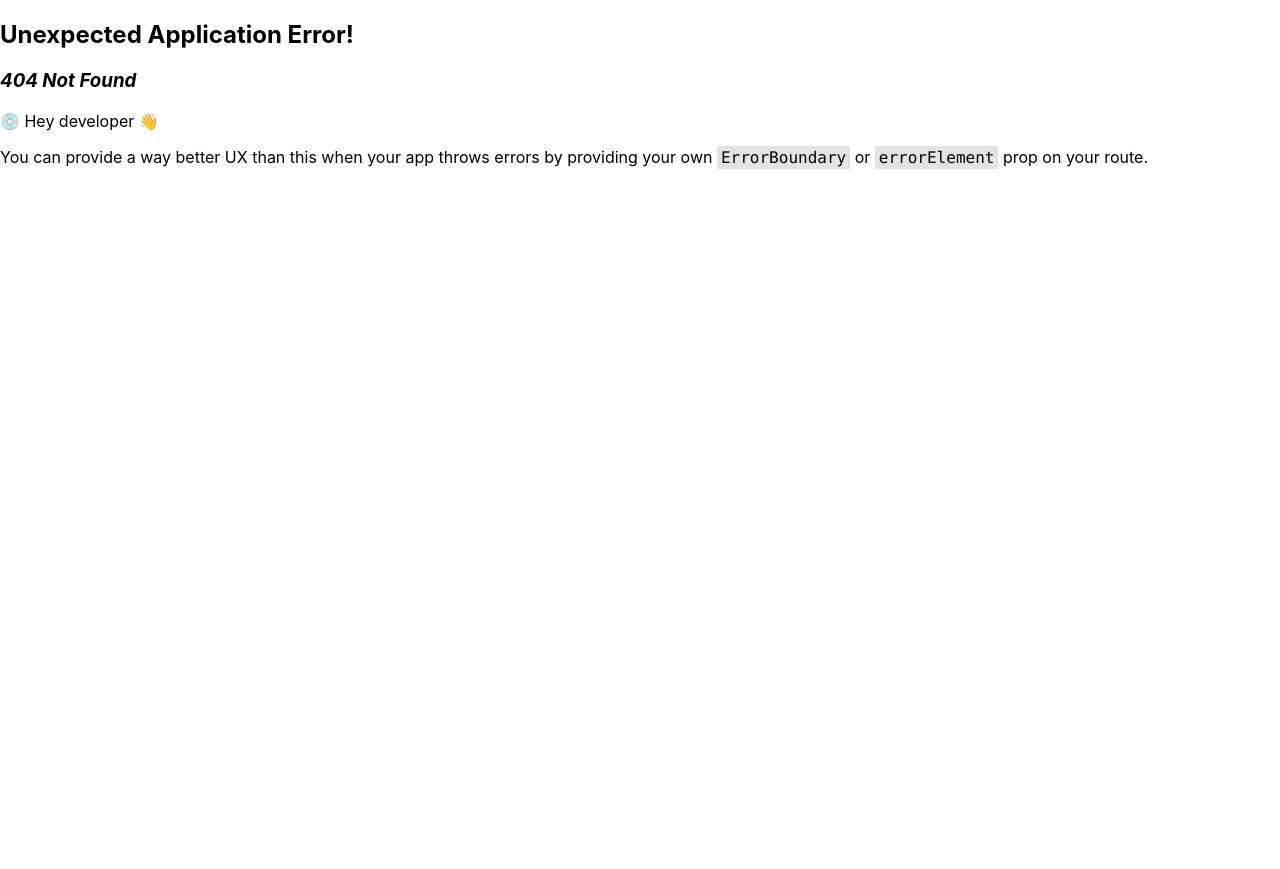
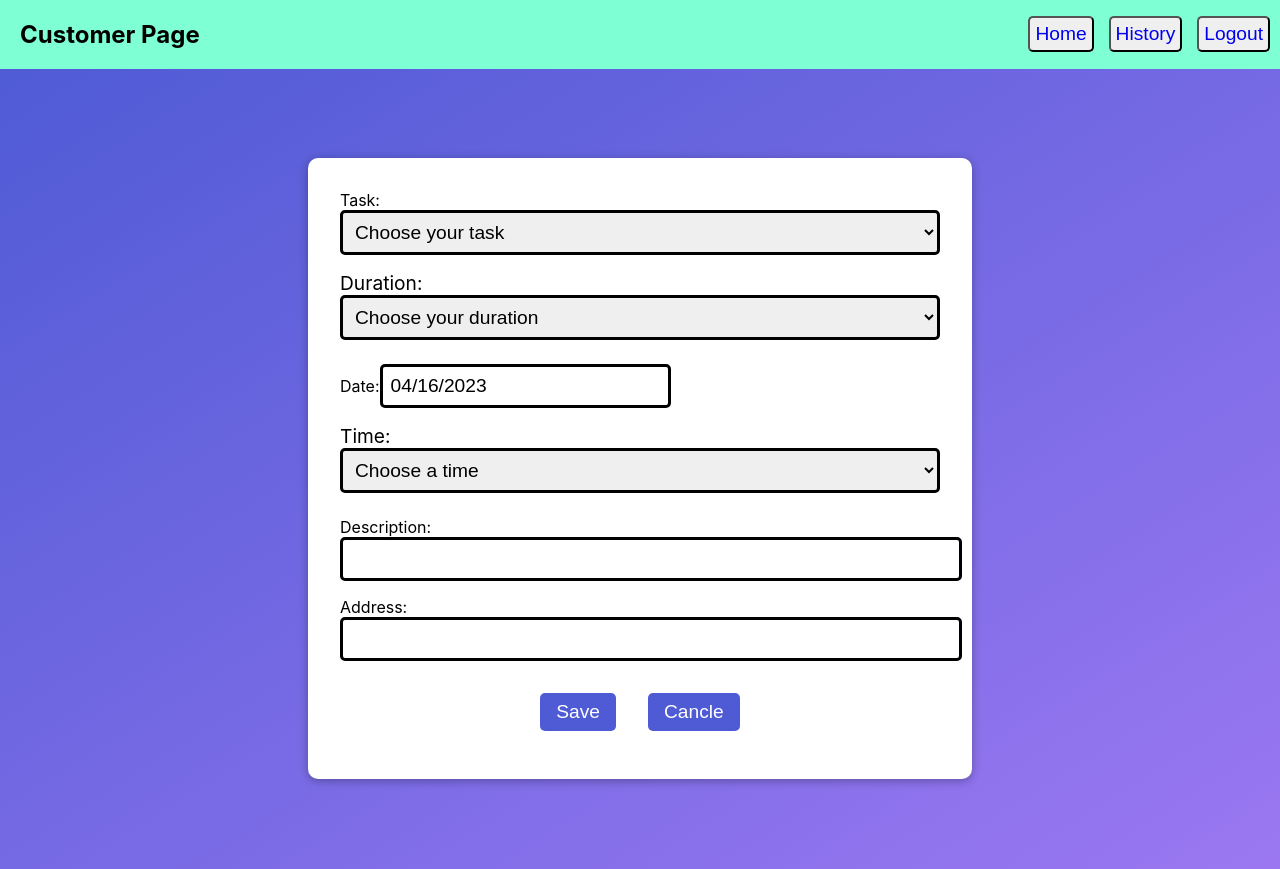
Before and after one commit to nima-nimbile/SuperHandy, a React (Create React App) app in the folder client/: page /customerPage in a window 1280 px wide. Before the commit this address had no page. Before the commit the page ends 800 px from the top, so only its background shows below. Built offline with nearby package versions, Linux system fonts and the light colour scheme.

Commit message:
added some code for customer page

```diff
--- a/client/package.json
+++ b/client/package.json
@@ -8,6 +8,7 @@
     "@testing-library/user-event": "^13.5.0",
     "axios": "^1.3.5",
     "react": "^18.2.0",
+    "react-datepicker": "^4.11.0",
     "react-dom": "^18.2.0",
     "react-router-dom": "^6.10.0",
     "react-scripts": "5.0.1",
--- /dev/null
+++ b/client/src/components/CustomerHistory.js
@@ -0,0 +1,99 @@
+import React, { useEffect, useState } from "react";
+
+import './customerHistory.css';
+import { NavLink } from 'react-router-dom';
+import 'react-datepicker/dist/react-datepicker.css';
+
+
+function CustomerHistory() {
+  const [tableData, setTableData] = useState([]);
+
+
+  useEffect(() => {
+    async function fetchData() {
+      const response = await fetch('/api/get-data');
+      const result = await response.json();
+      setTableData(result);
+    }
+    fetchData();
+  }, []);
+
+
+  return (
+    <>
+      <nav className="nav-customer-history">
+      <h1>Customer History</h1>
+      <div className="nav-customer-history-div">
+          <button><NavLink exact to="/">Home</NavLink></button>
+          <button><NavLink to="/CustomerPage">Add new task</NavLink></button>
+          <button><NavLink to="/">Logout</NavLink></button>
+        </div>
+      </nav>
+
+      <div className="customer-history">
+        <table>
+          <thead>
+            <tr>
+              <th>Handyman name</th>
+              <th>Task</th>
+              <th>Date</th>
+              <th>Time</th>
+              <th>Price</th>
+              <th>Description</th>
+              <th>Status</th>
+              <th>Handyman contact</th>
+              <th>Delete</th>
+              <th>Edit</th>
+            </tr>
+          </thead>
+          {/* <tbody>
+            {tableData.map((row)=>(
+              <tr key={row.id}>
+                <td>{row.handyman}</td>
+                <td>{row.task}</td>
+                <td>{row.date}</td>
+                <td>{row.time}</td>
+                <td>{row.price}</td>
+                <td>{row.description}</td>
+                <td>{row.status}</td>
+                <td>{row.handyman_contact}</td>
+                <td>{row.delete}</td>
+                <td>{row.edit}</td>
+              </tr>
+            ))}
+          </tbody> */}
+           <tbody>
+              <tr>
+                <td>Albert Es</td>
+                <td>General</td>
+                <td>24/03/2023</td>
+                <td>3 pm</td>
+                <td>$70</td>
+                <td>I need your help</td>
+                <td>pending for doing</td>
+                <td>778-951-5698</td>
+                <td><button>Delete</button></td>
+                <td><button>Edit</button></td>
+              </tr>
+              <tr>
+                <td>Martin Lee</td>
+                <td>Plumbing</td>
+                <td>12/02/2023</td>
+                <td>9 am</td>
+                <td>$85</td>
+                <td>I need your help</td>
+                <td>pending for accept</td>
+                <td>778-951-1234</td>
+                <td><button>Delete</button></td>
+                <td><button>Edit</button></td>
+              </tr>
+          </tbody>
+        </table>
+      </div>
+
+
+      </>
+      );
+  }
+
+  export default CustomerHistory;
--- /dev/null
+++ b/client/src/components/CustomerPage.js
@@ -0,0 +1,97 @@
+import React, { useState } from "react";
+import axios from 'axios';
+import './customerPage.css';
+import { NavLink } from 'react-router-dom';
+import DatePicker from 'react-datepicker';
+import 'react-datepicker/dist/react-datepicker.css';
+
+function CustomerPage() {
+  const [selectedTaskOption, setSelectedTaskOption] = useState('');
+  const [selectedStimatedTimeOption, setSelectedStimatedTimeOption] = useState('');
+  const [selectedTimeOption, setSelectedTimeOption] = useState('');
+  const [date, setDate] = useState(new Date());
+  const [description, setDescription] = useState('');
+  const [address, setAddress] = useState('');
+
+
+  const handleSubmit = (event) => {
+    event.preventDefault();
+    axios.post('/customerPage', { selectedTaskOption, selectedStimatedTimeOption,
+      selectedTimeOption, date, description, address })
+      .then((response) => {
+        console.log(response);
+      })
+      .catch((error) => {
+        console.error(error);
+      });
+  };
+
+
+
+  return (
+    <>
+      <nav className="nav-customer-page">
+      <h1>Customer Page</h1>
+      <div className="nav-customer-page-div">
+          <button><NavLink exact to="/">Home</NavLink></button>
+          <button><NavLink to="/CustomerHistory">History</NavLink></button>
+          <button><NavLink to="/">Logout</NavLink></button>
+        </div>
+      </nav>
+
+
+      <div className="customer-page">
+        <form onSubmit={handleSubmit} className="form-container">
+          <lable>Task:
+        <select value={selectedTaskOption} onChange={(event) => setSelectedTaskOption(event.target.value)} >
+          <option value="">Choose your task</option>
+          <option value="General">General ($35 per hour)</option>
+          <option value="Electrician">Electrician ($50 per hour)</option>
+          <option value="Installation">Installation ($30 per hour)</option>
+          <option value="Plumbing">Plumbing ($45 per hour)</option>
+        </select>
+        </lable>
+
+        <label>Duration:
+        <select value={selectedStimatedTimeOption} onChange={(event) => setSelectedStimatedTimeOption(event.target.value)}>
+          <option value="">Choose your duration</option>
+          <option value="One hour">One hour</option>
+          <option value="Two hours">Two hours</option>
+          <option value="Three hours">Three hours</option>
+          <option value="More">More</option>
+        </select>
+        </label>
+
+      <lable>Date:
+        <DatePicker selected={date} onChange={date => setDate(date)} dateFormat="MM/dd/yyyy"/></lable>
+
+        <label>Time:
+        <select value={selectedTimeOption} onChange={(event) => setSelectedTimeOption(event.target.value)}>
+          <option value="">Choose a time</option>
+          <option value="9am">9am</option>
+          <option value="11am">11am</option>
+          <option value="1pm">1pm</option>
+          <option value="3pm">3pm</option>
+          <option value="5pm">5pm</option>
+        </select>
+        </label>
+
+      <lable>Description:
+        <input type="text" value={description} onChange={(event) => setDescription(event.target.value)}></input>
+        </lable>
+
+      <lable>Address:
+        <input type="text" value={address} onChange={(event) => setAddress(event.target.value)}/>
+        </lable>
+
+      <div className="button-customer-page">
+      <button type="submit">Save</button>
+      <button type="cancle">Cancle</button>
+      </div>
+      </form>
+      </div>
+      </>
+      )
+}
+
+export default CustomerPage;
--- /dev/null
+++ b/client/src/components/customerHistory.css
@@ -0,0 +1,66 @@
+
+.customer-history {
+  background: linear-gradient(to bottom right, #4f5bd5, #9b78f2);
+  display: flex;
+  justify-content: center;
+  height: auto;
+  width: 100%;
+}
+
+.nav-customer-history {
+  background-color:aquamarine;
+  display: inline-flex;
+  width: 100%;
+  justify-content: space-between;
+}
+
+.nav-customer-history h1 {
+  margin-left: 20px;
+}
+
+.nav-customer-history-div {
+  display: flex;
+  flex-direction: row;
+  justify-content: flex-end;
+  align-items: center;
+  padding-right: 10px;
+}
+
+.nav-customer-history-div button {
+  margin-left: 15px;
+  font-size: 1.2rem;
+  border-radius: 5px;
+  padding: 5px;
+}
+
+.nav-customer-history-div a {
+  text-decoration: none;
+}
+
+table, td, th {
+  border: 1px solid #ddd;
+  text-align: center;
+}
+th {
+  background-color: rgb(193, 188, 188);
+  font-size: 1.2rem;
+}
+
+td {
+  color: white;
+  font-size: 1.2rem;
+}
+
+td button {
+  padding: 5px 10px 5px 10px;
+  border-radius: 5px;
+}
+
+table {
+  border-collapse: collapse;
+  width: 100%;
+}
+
+th, td {
+  padding: 15px;
+}
--- /dev/null
+++ b/client/src/components/customerPage.css
@@ -0,0 +1,105 @@
+.customer-page {
+  background: linear-gradient(to bottom right, #4f5bd5, #9b78f2);
+  display: flex;
+  align-items: center;
+  justify-content: center;
+  height: 100vh;
+  width: 100%;
+}
+
+.nav-customer-page {
+  background-color:aquamarine;
+  display: inline-flex;
+  width: 100%;
+  justify-content: space-between;
+}
+
+.nav-customer-page h1 {
+  margin-left: 20px;
+}
+
+.nav-customer-page-div {
+  display: flex;
+  flex-direction: row;
+  justify-content: flex-end;
+  align-items: center;
+  padding-right: 10px;
+}
+
+.nav-customer-page-div button {
+  margin-left: 15px;
+  font-size: 1.2rem;
+  border-radius: 5px;
+  padding: 5px;
+}
+
+.nav-customer-page-div a {
+  text-decoration: none;
+}
+
+.form-container {
+  background-color: white;
+  padding: 2rem;
+  border-radius: 10px;
+  box-shadow: 0 2px 10px rgba(0, 0, 0, 0.3);
+  max-width: 600px;
+  width: 100%;
+}
+
+.form-container h3 {
+  font-size: 2rem;
+  text-align: center;
+  margin-bottom: 2rem;
+}
+
+.form-container label {
+  font-size: 1.2rem;
+  margin-bottom: 0.5rem;
+  display: block;
+}
+
+ .form-container input {
+  font-size: 1.2rem;
+  padding: 0.5rem;
+  border-radius: 5px;
+  border: solid;
+  margin-bottom: 1rem;
+}
+
+
+.form-container button {
+  font-size: 1.2rem;
+  background-color: #4f5bd5;
+  color: white;
+  border: none;
+  border-radius: 5px;
+  padding: 0.5rem 1rem;
+  cursor: pointer;
+  margin-top: 1rem;
+  margin:1rem ;
+}
+
+.form-container button:hover {
+  background-color: #9b78f2;
+}
+
+.form-container .login {
+  display: block;
+  text-align: center;
+  margin-top: 1rem;
+}
+
+.form-container select {
+  font-size: 1.2rem;
+  padding: 0.5rem;
+  border-radius: 5px;
+  border: solid;
+  margin-bottom: 1rem;
+  width: 100%;
+}
+
+.button-customer-page {
+  display: flex;
+  align-items: center;
+  justify-content: center;
+}
```
Also changed, not shown: client/src/index.js (+10 -0 lines), 1 other file (tests, documents, lock files or other folders).
